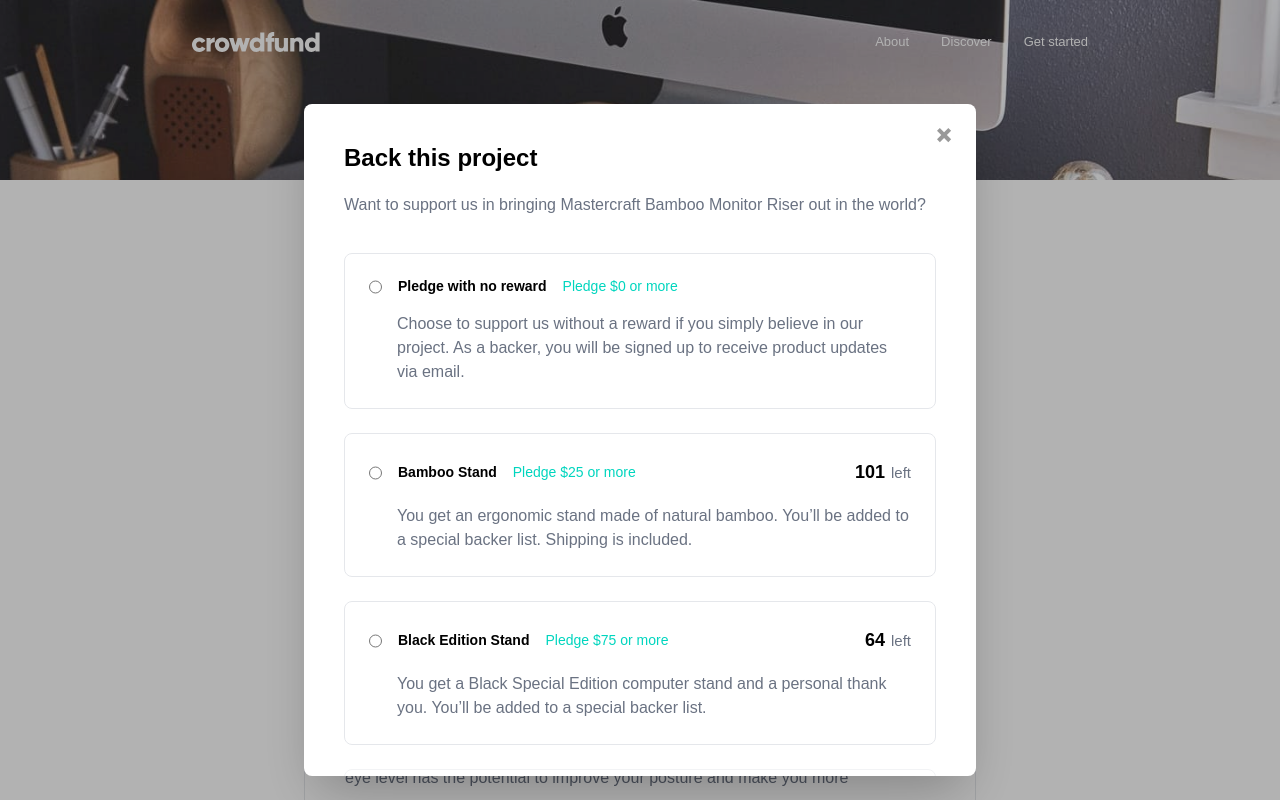
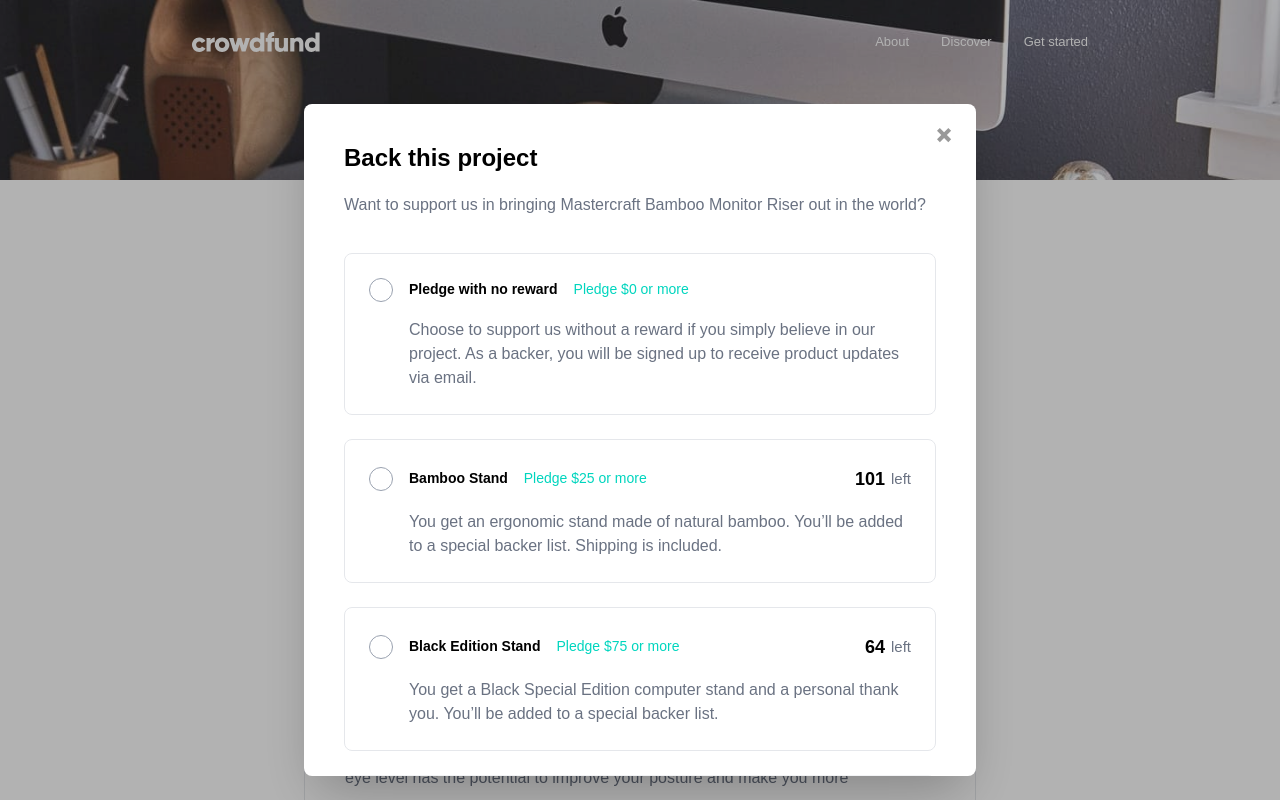
Before and after one commit to anet-eny/crowdfunding-product-page, a React (Vite) app: page / in a window 1280 px wide. Both pictures are taken after a click on the button "Back this project". Shown: the top 800 px of the page. Built offline with nearby package versions, Linux system fonts and the light colour scheme.

Commit message:
Change focus color on input and Button, add styles to radio input

```diff
--- a/src/components/Button.jsx
+++ b/src/components/Button.jsx
@@ -9,7 +9,8 @@ export default function Button({
     "text-preset-6 font-bold text-white px-6 py-4 rounded-full transition-colors duration-200 flex-shrink-0 ";
 
   const variants = {
-    active: "bg-teal-500 hover:bg-teal-800 cursor-pointer",
+    active:
+      "bg-teal-500 hover:bg-teal-800 focus:outline-2 focus:outline-offset-2 focus:outline-teal-800 cursor-pointer",
     disabled: "bg-gray-500 cursor-not-allowed",
   };
 
--- a/src/components/Hero.jsx
+++ b/src/components/Hero.jsx
@@ -36,7 +36,7 @@ export default function Hero() {
       <p className="text-preset-8--regular sm:text-preset-6--regular text-gray-500 mb-8">
         A beautifully handcrafted monitor stand to reduce neck and eye strain.
       </p>
-      <div className="flex justify-between gap-2 overflow-x-auto">
+      <div className="flex justify-between gap-2">
         <Button onClick={() => setIsModalOpen(true)}>Back this project</Button>
         <BookmarkButton />
       </div>
--- a/src/components/PledgeAmountBox.jsx
+++ b/src/components/PledgeAmountBox.jsx
@@ -18,7 +18,7 @@ export default function PledgeAmountBox({
           Enter your pledge
         </label>
         <div className="flex gap-4 justify-between">
-          <div className="flex items-center gap-2 px-5 py-2 border border-gray-200 rounded-full w-25">
+          <div className="flex items-center gap-2 px-5 py-2 border border-gray-200 rounded-full w-25 focus-within:outline-2 focus-within:outline-offset-2 focus-within:outline-teal-800">
             <span className="text-preset-8-bold text-gray-200">$</span>
             <input
               type="text"
--- a/src/components/PledgeOption.jsx
+++ b/src/components/PledgeOption.jsx
@@ -19,7 +19,7 @@ export default function PledgeOption({
       }`}
     >
       <label className="flex flex-col w-full cursor-pointer">
-        <div className="flex gap-4 px-6">
+        <div className="flex items-center gap-4 px-6">
           <input
             ref={firstRadioRef}
             type="radio"
@@ -28,6 +28,24 @@ export default function PledgeOption({
             checked={isSelected}
             onChange={onSelect}
             disabled={!available}
+            className="
+              h-6 w-6
+              appearance-none
+              rounded-full
+              border border-gray-400
+              cursor-pointer
+              relative
+            checked:border-teal-600
+
+              before:content-['']
+              before:absolute
+              before:inset-1
+              before:rounded-full
+             before:bg-teal-600
+              before:scale-0
+              checked:before:scale-100
+              before:transition-transform
+            "
           />
           <div className="sm:flex gap-4 items-center flex-1">
             <h3 className="text-preset-8--bold">{pledge.title}</h3>
@@ -46,7 +64,7 @@ export default function PledgeOption({
             )}
           </div>
         </div>
-        <p className="text-preset-8-regular text-gray-500 mt-4 px-6 sm:pl-13">
+        <p className="text-preset-8-regular text-gray-500 mt-4 px-6 sm:pl-16">
           {pledge.description}
         </p>
         {pledge.remaining !== null && (
```
